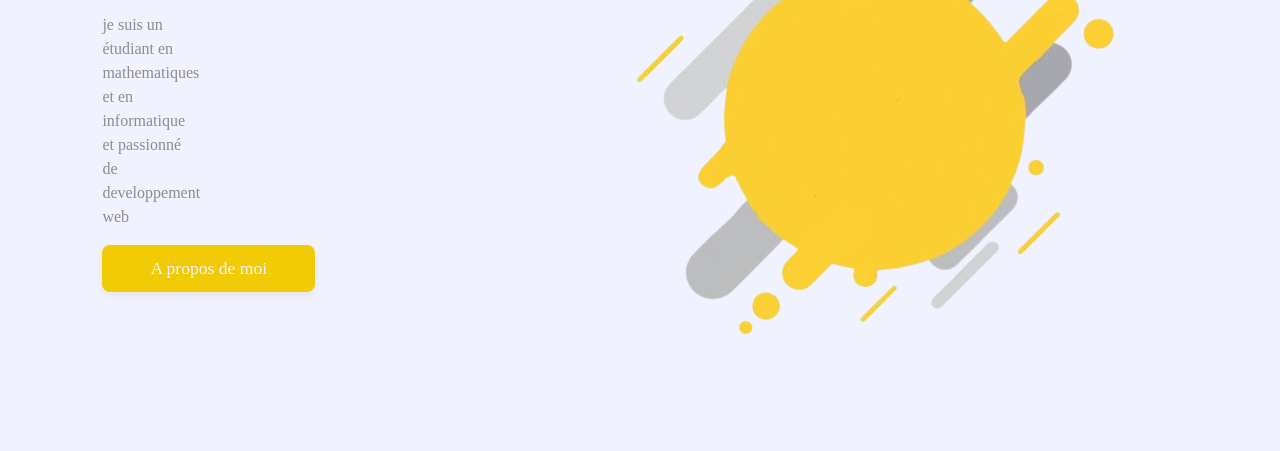
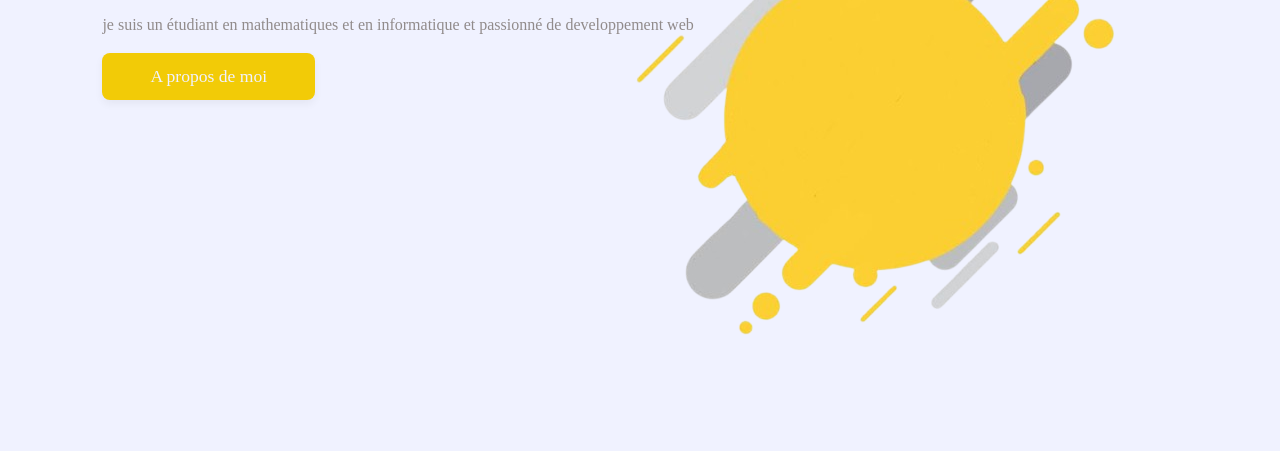
Before and after one commit to Mirio-rgb/projetw, a plain HTML site: page index.html in a window 1280 px wide. Shown: the part 349-800 px from the top of the page. Drawn offline with Linux system fonts and the light colour scheme; a web font is replaced by a local one.

Commit message:
Update style.css
OK

```diff
--- a/asset/CSS/style.css
+++ b/asset/CSS/style.css
@@ -85,8 +85,8 @@ nav ul li a:hover{
 .content p{
     color: #918b8b;
     line-height: 1.5rem;
-    max-width:90%;
-    width:6rem;
+    max-width:80%;
+    width:100%;
 
 }
 .content .btn{
```
